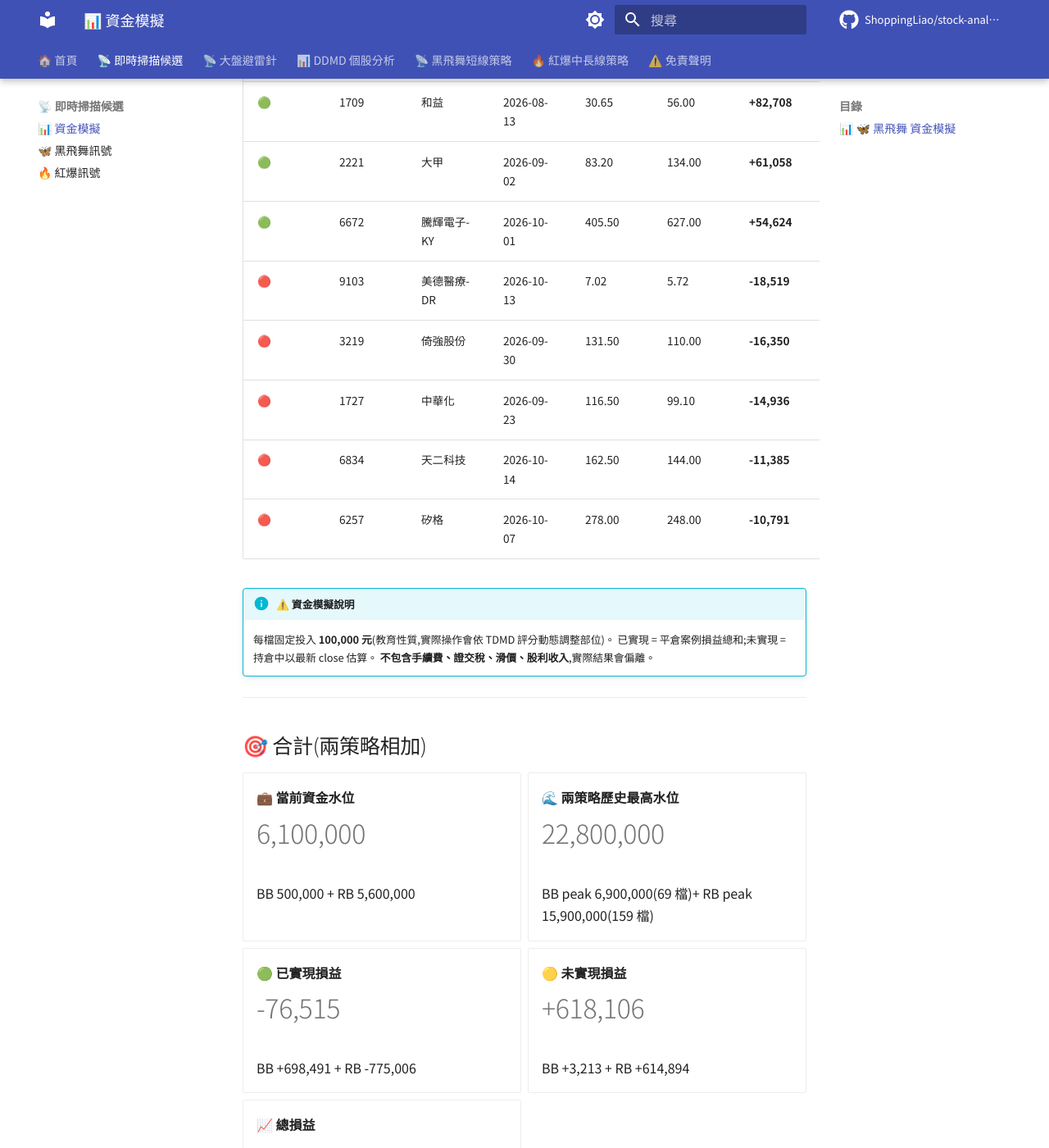
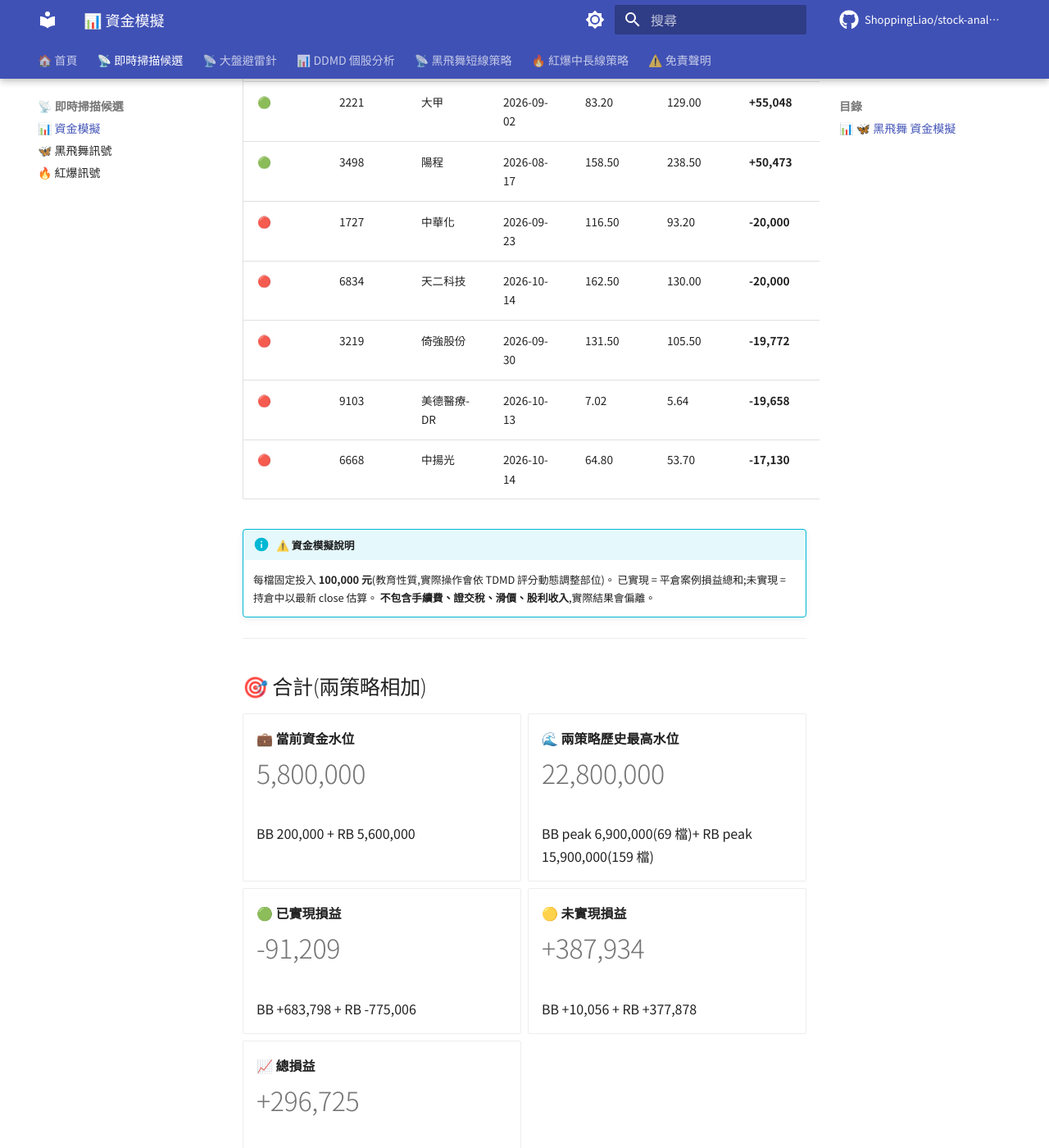
Before and after one commit to ShoppingLiao/stock-analysis-public, an MkDocs documentation site: the page built from docs/signals_capital.md, in a window 1280 px wide and 1400 px high, scrolled down 2689 px. Shown: the whole window at 82% size. Built offline with MkDocs 1.6.1 and Material for MkDocs 9.7.7, drawn with Linux system fonts in a browser that asks for light colours; comment, search, counter and statistics services are not loaded; some of the changed text lies outside the part shown.

Commit message:
docs(signals): update BB + RB + capital (2026-10-22)

```diff
--- a/docs/signals_capital.md
+++ b/docs/signals_capital.md
@@ -17,9 +17,9 @@
 
 -   **💼 當前資金水位**
 
-    # 500,000
+    # 200,000
 
-    持倉 5 檔 × 100,000
+    持倉 2 檔 × 100,000
 
 -   **🌊 歷史最高水位**
 
@@ -29,33 +29,32 @@
 
 -   **🟢 已實現損益**
 
-    # +698,491
+    # +683,798
 
-    勝率 32.3% / 365 檔已平倉
+    勝率 32.1% / 368 檔已平倉
 
 -   **🟡 未實現損益**
 
-    # +3,213
+    # +10,056
 
-    持倉 5 檔(現價 vs 進場價)
+    持倉 2 檔(現價 vs 進場價)
 
 -   **📈 總損益**
 
-    # +701,704
+    # +693,853
 
-    報酬率 **+10.17%** _(分母 = 歷史最高水位 6,900,000)_
+    報酬率 **+10.06%** _(分母 = 歷史最高水位 6,900,000)_
 
 </div>
 
-> **💡 解讀**:這個策略歷史上**同時最多持有 69 檔**(在 2026-05-28),代表「玩這個策略至少要準備 **6,900,000 元**」才不會因資金不夠錯過訊號。當前只佔用 500,000(5 檔)。
+> **💡 解讀**:這個策略歷史上**同時最多持有 69 檔**(在 2026-05-28),代表「玩這個策略至少要準備 **6,900,000 元**」才不會因資金不夠錯過訊號。當前只佔用 200,000(2 檔)。
 
 ### 持倉中 — Top 5 獲利 / 虧損
 
 | 排名 | 代號 | 公司名 | 進場日 | 進場價 | 現價 | 損益 | 損益% |
 |------|------|--------|--------|--------|------|------|-------|
-| 🟢 | 6108 | 競國 | 2026-10-16 | 30.50 | 33.00 | **+8,197** | **+8.20%** |
-| 🟢 | 2033 | 佳大 | 2026-10-21 | 64.80 | 65.30 | **+772** | **+0.77%** |
-| 🔴 | 6548 | 長科* | 2026-10-15 | 83.40 | 78.60 | **-5,755** | **-5.76%** |
+| 🟢 | 6108 | 競國 | 2026-10-16 | 30.50 | 32.75 | **+7,377** | **+7.38%** |
+| 🟢 | 4904 | 遠傳 | 2026-10-20 | 112.00 | 115.00 | **+2,679** | **+2.68%** |
 
 !!! info "⚠️ 資金模擬說明"
     每檔固定投入 **100,000 元**(教育性質,實際操作會依 TDMD 評分動態調整部位)。
@@ -90,15 +89,15 @@
 
 -   **🟡 未實現損益**
 
-    # +614,894
+    # +377,878
 
     持倉 56 檔(現價 vs 進場價)
 
 -   **📉 總損益**
 
-    # -160,113
+    # -397,128
 
-    報酬率 **-1.01%** _(分母 = 歷史最高水位 15,900,000)_
+    報酬率 **-2.50%** _(分母 = 歷史最高水位 15,900,000)_
 
 </div>
 
@@ -108,16 +107,16 @@
 
 | 排名 | 代號 | 公司名 | 進場日 | 進場價 | 現價 | 損益 | 損益% |
 |------|------|--------|--------|--------|------|------|-------|
-| 🟢 | 2033 | 佳大 | 2026-08-28 | 25.65 | 65.30 | **+154,581** | **+154.58%** |
-| 🟢 | 2466 | 冠西電 | 2026-10-01 | 128.50 | 248.50 | **+93,385** | **+93.39%** |
-| 🟢 | 1709 | 和益 | 2026-08-13 | 30.65 | 56.00 | **+82,708** | **+82.71%** |
-| 🟢 | 2221 | 大甲 | 2026-09-02 | 83.20 | 134.00 | **+61,058** | **+61.06%** |
-| 🟢 | 6672 | 騰輝電子-KY | 2026-10-01 | 405.50 | 627.00 | **+54,624** | **+54.62%** |
-| 🔴 | 9103 | 美德醫療-DR | 2026-10-13 | 7.02 | 5.72 | **-18,519** | **-18.52%** |
-| 🔴 | 3219 | 倚強股份 | 2026-09-30 | 131.50 | 110.00 | **-16,350** | **-16.35%** |
-| 🔴 | 1727 | 中華化 | 2026-09-23 | 116.50 | 99.10 | **-14,936** | **-14.94%** |
-| 🔴 | 6834 | 天二科技 | 2026-10-14 | 162.50 | 144.00 | **-11,385** | **-11.38%** |
-| 🔴 | 6257 | 矽格 | 2026-10-07 | 278.00 | 248.00 | **-10,791** | **-10.79%** |
+| 🟢 | 2033 | 佳大 | 2026-08-28 | 25.65 | 67.90 | **+164,717** | **+164.72%** |
+| 🟢 | 2466 | 冠西電 | 2026-10-01 | 128.50 | 261.00 | **+103,113** | **+103.11%** |
+| 🟢 | 1709 | 和益 | 2026-08-13 | 30.65 | 55.30 | **+80,424** | **+80.42%** |
+| 🟢 | 2221 | 大甲 | 2026-09-02 | 83.20 | 129.00 | **+55,048** | **+55.05%** |
+| 🟢 | 3498 | 陽程 | 2026-08-17 | 158.50 | 238.50 | **+50,473** | **+50.47%** |
+| 🔴 | 1727 | 中華化 | 2026-09-23 | 116.50 | 93.20 | **-20,000** | **-20.00%** |
+| 🔴 | 6834 | 天二科技 | 2026-10-14 | 162.50 | 130.00 | **-20,000** | **-20.00%** |
+| 🔴 | 3219 | 倚強股份 | 2026-09-30 | 131.50 | 105.50 | **-19,772** | **-19.77%** |
+| 🔴 | 9103 | 美德醫療-DR | 2026-10-13 | 7.02 | 5.64 | **-19,658** | **-19.66%** |
+| 🔴 | 6668 | 中揚光 | 2026-10-14 | 64.80 | 53.70 | **-17,130** | **-17.13%** |
 
 !!! info "⚠️ 資金模擬說明"
     每檔固定投入 **100,000 元**(教育性質,實際操作會依 TDMD 評分動態調整部位)。
@@ -132,9 +131,9 @@
 
 -   **💼 當前資金水位**
 
-    # 6,100,000
+    # 5,800,000
 
-    BB 500,000 + RB 5,600,000
+    BB 200,000 + RB 5,600,000
 
 -   **🌊 兩策略歷史最高水位**
 
@@ -144,21 +143,21 @@
 
 -   **🟢 已實現損益**
 
-    # -76,515
+    # -91,209
 
-    BB +698,491 + RB -775,006
+    BB +683,798 + RB -775,006
 
 -   **🟡 未實現損益**
 
-    # +618,106
+    # +387,934
 
-    BB +3,213 + RB +614,894
+    BB +10,056 + RB +377,878
 
 -   **📈 總損益**
 
-    # +541,592
+    # +296,725
 
-    報酬率 **+2.38%** _(分母 = 兩策略歷史最高水位)_
+    報酬率 **+1.30%** _(分母 = 兩策略歷史最高水位)_
 
 </div>
 
```
Also changed, not shown: docs/signals_black_butterfly.md (+7 -16 lines), docs/signals_red_burst.md (+6 -2 lines).
